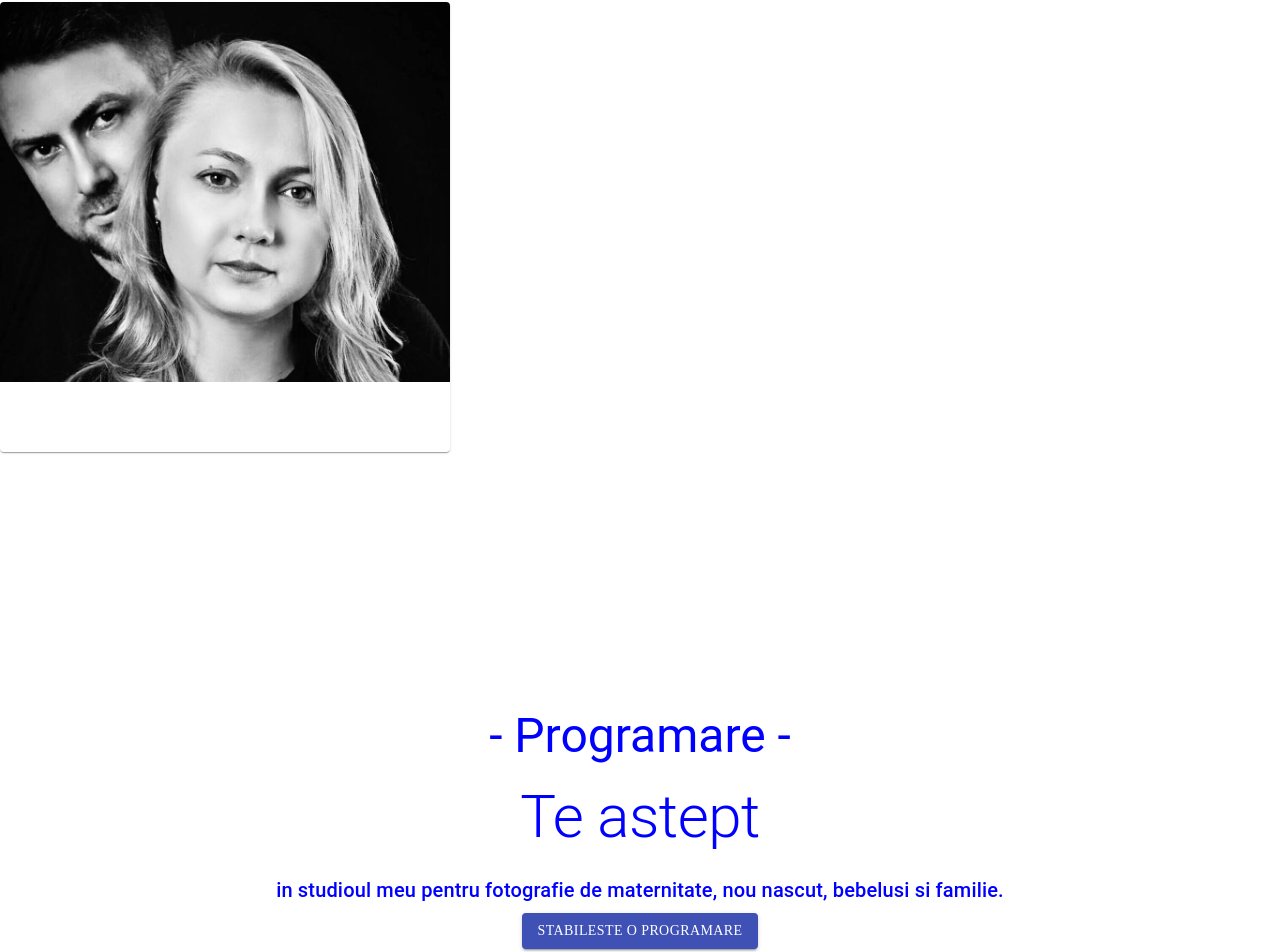
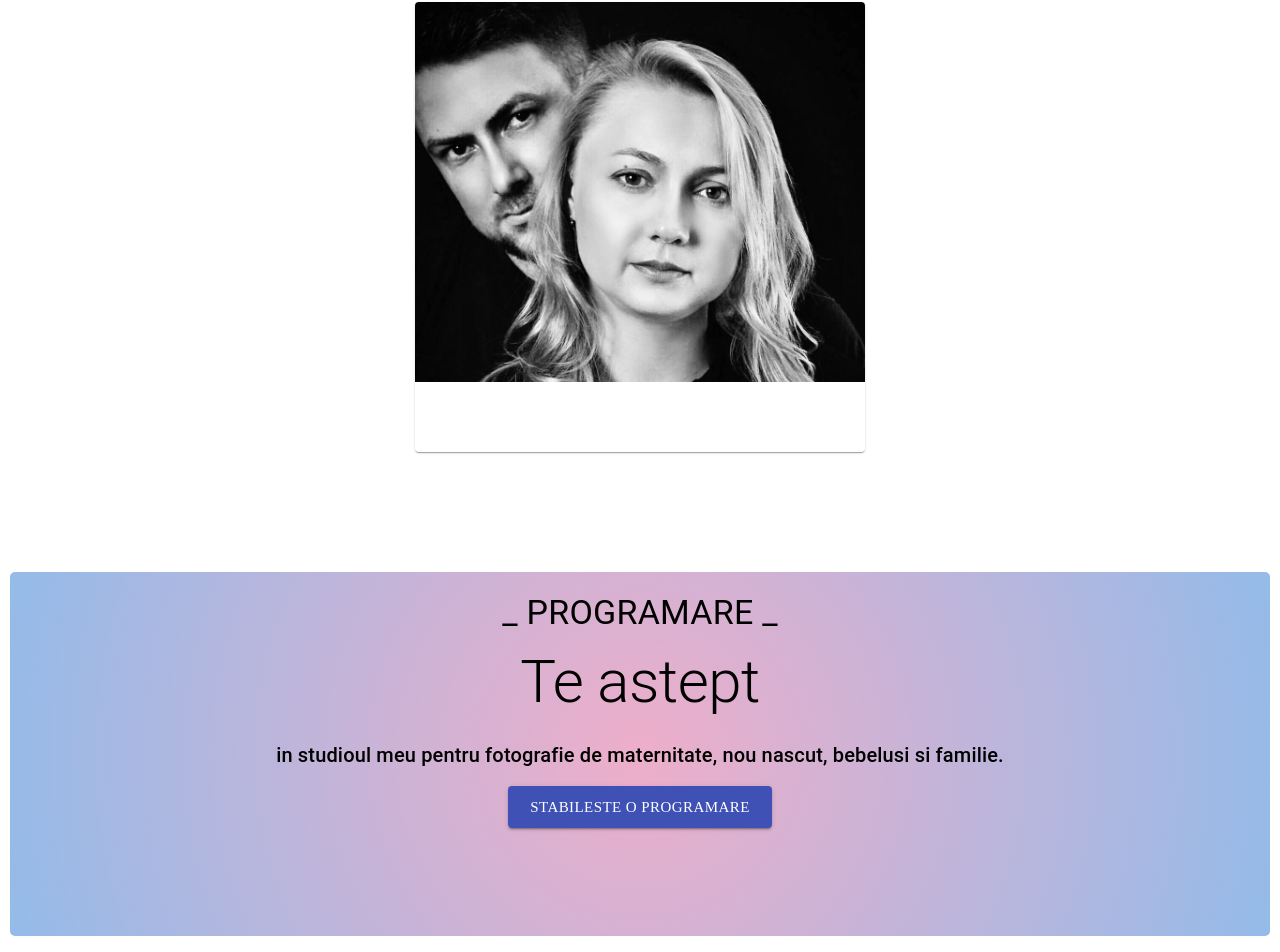
Before and after one commit to levadaniela/rma-photowebsite, a React (Create React App) app: page /about in a window 1280 px wide. Shown: the part 589-1541 px from the top of the page. Built offline with nearby package versions, Linux system fonts and the light colour scheme; a web font is replaced by a local one.

Commit message:
in progress

```diff
--- a/src/App.css
+++ b/src/App.css
@@ -2,6 +2,7 @@
 
 * {
   font-family: "Akaya Telivigala", cursive;
+
 }
 .App {
   text-align: center;
--- a/src/components/About/About.css
+++ b/src/components/About/About.css
@@ -1,3 +1,4 @@
+
 .aboutTxt {
   display: block;
   font-family: Georgia, "Times New Roman", Times, serif;
@@ -15,7 +16,13 @@
   margin-top: 40px;
 }
 .programareAbt {
-  margin-top: 20%;
-  margin-bottom: 10%;
-  color: blue;
+  margin: 120px 10px;
+  padding: 20px 0px 100px 0px;
+background: rgb(238,174,202);
+background: radial-gradient(circle, rgba(238,174,202,1) 0%, rgba(148,187,233,1) 100%) !important;
+  border-radius: 5px;
 }
+.mePhoto{
+  display: flex;
+  justify-content: center;
+  }
--- a/src/components/About/About.js
+++ b/src/components/About/About.js
@@ -5,14 +5,20 @@ import "./About.css";
 import Button from "@material-ui/core/Button";
 import { makeStyles } from "@material-ui/core/styles";
 import AboutMePhoto from "../../images/1.jpg";
-const useStyles = makeStyles({
+import Contact from "../Contact/Contact";
+import { BrowserRouter, Route, Link } from "react-router-dom";
+
+const useStyles = makeStyles ((theme) => ({
   root: {
     maxWidth: 345,
   },
   media: {
     height: 140,
   },
-});
+   margin: {
+    margin: theme.spacing(1),
+  },
+}));
 
 export default function About() {
   const classes = useStyles();
@@ -45,14 +51,18 @@ export default function About() {
             </Typography>
           </Typography>
         </Typography>
+
+
       </div>
+       <div className="mePhoto">
 
-      <CardPhoto image={AboutMePhoto} title="ABOUTME" />
+<CardPhoto image={AboutMePhoto} title="ABOUTME" />
 
-      <div className="programareAbt">
+</div>
+      <section className="programareAbt">
         {" "}
-        <Typography className="titlePageA" variant="h3" gutterBottom>
-          - Programare -
+        <Typography className="titlePageA" variant="h4" gutterBottom>
+          _ PROGRAMARE _
         </Typography>
         <Typography variant="h2" component="h2" gutterBottom>
           Te astept
@@ -61,10 +71,13 @@ export default function About() {
           in studioul meu pentru fotografie de maternitate, nou nascut, bebelusi
           si familie.
         </Typography>
-        <Button variant="contained" color="primary">
-          Stabileste o programare
-        </Button>
-      </div>
+        <Button variant="contained" color="primary" href="/contact" size="large" className={classes.margin}>
+
+            Stabileste o programare
+
+          </Button>
+
+      </section>
     </div>
   );
 }
--- a/src/components/Animation/Animation.js
+++ b/src/components/Animation/Animation.js
@@ -48,7 +48,7 @@ export default function Animation() {
     config: config.molasses,
   });
   useEffect(
-    () => void setInterval(() => set((state) => (state + 1) % 4), 4000),
+    () => void setInterval(() => set((state) => (state + 1) % 13), 4000),
     []
   );
   return transitions.map(({ item, props, key }) => (
--- a/src/components/Home/Home.css
+++ b/src/components/Home/Home.css
@@ -19,12 +19,9 @@
 }
 .myPhoto {
   margin: 120px 10px;
-  padding: 20px 0px 100px 0px;
-  background: linear-gradient(
-    to bottom,
-    rgba(33, 150, 243, 1),
-    rgba(33, 150, 243, 0)
-  ) !important;
+  padding: 20px 0px 170px 0px;
+background: rgb(238,174,202);
+background: radial-gradient(circle, rgba(238,174,202,1) 0%, rgba(148,187,233,1) 100%) !important;
   border-radius: 5px;
 }
 
--- a/src/components/Home/Home.js
+++ b/src/components/Home/Home.js
@@ -10,7 +10,7 @@ import "./Home.css";
 
 export default function Home() {
   return (
-    <div>
+    <div className="Home">
       <div className="titlePageH">
         <Typography variant="h4" gutterBottom>
           ___ BINE AI VENIT ___
--- /dev/null
+++ b/src/components/Portofolio/Portofolio.css
@@ -0,0 +1,6 @@
+.titlePageP {
+  font-family: Georgia, "Times New Roman", Times, serif;
+  letter-spacing: 10px;
+  font-size: 40px;
+  margin-top: 40px;
+}
--- a/src/components/Portofolio/Portofolio.js
+++ b/src/components/Portofolio/Portofolio.js
@@ -2,21 +2,19 @@ import React from "react";
 import Typography from "@material-ui/core/Typography";
 import { makeStyles } from "@material-ui/core/styles";
 import Animation from "../Animation/Animation";
-const useStyles = makeStyles({
-  root: {
-    width: "100%",
-  },
-});
+import "./Portofolio.css"
 
 export default function Portofolio() {
-  const classes = useStyles();
+
 
   return (
-    <div className={classes.root}>
+        <div className="Home">
+      <div className="titlePageP">
+
       <Typography variant="h4" gutterBottom>
-        ---Portofolio Page---
+        ___ PORTOFOLIU ___
       </Typography>
-      <Animation />
+    </div>
     </div>
   );
 }
```
